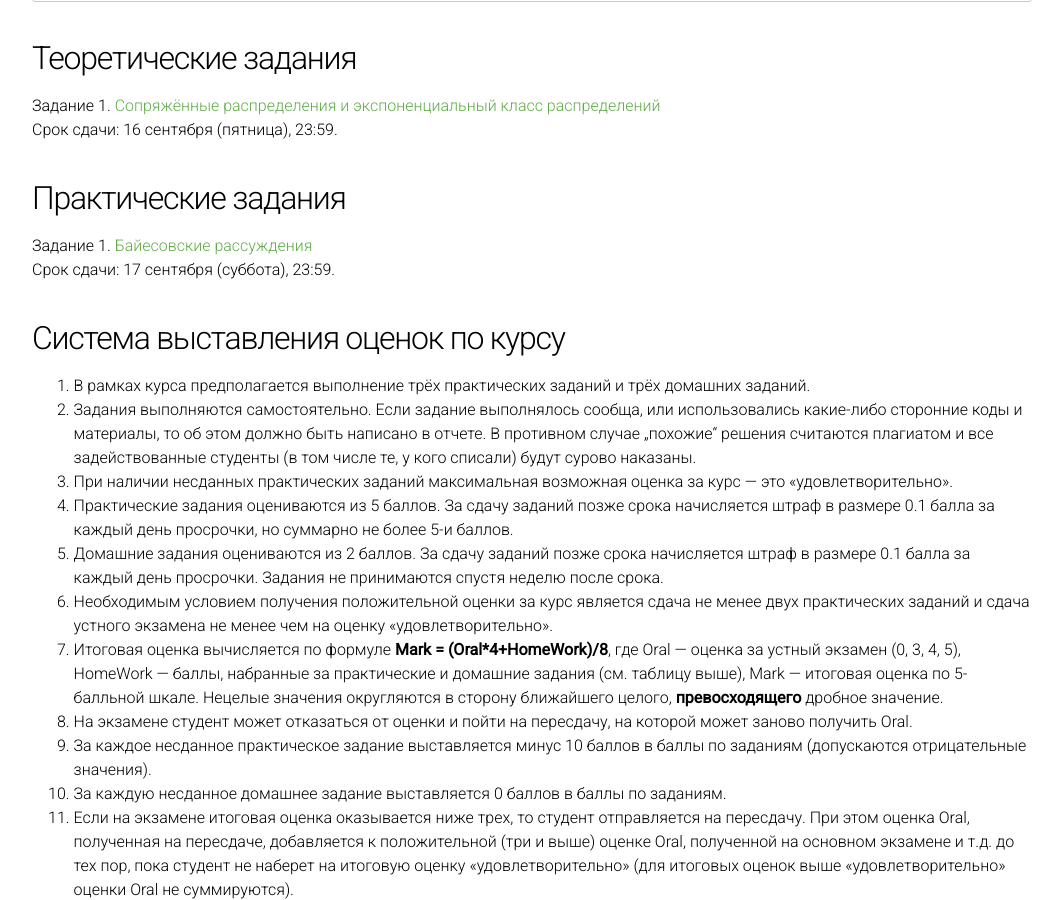
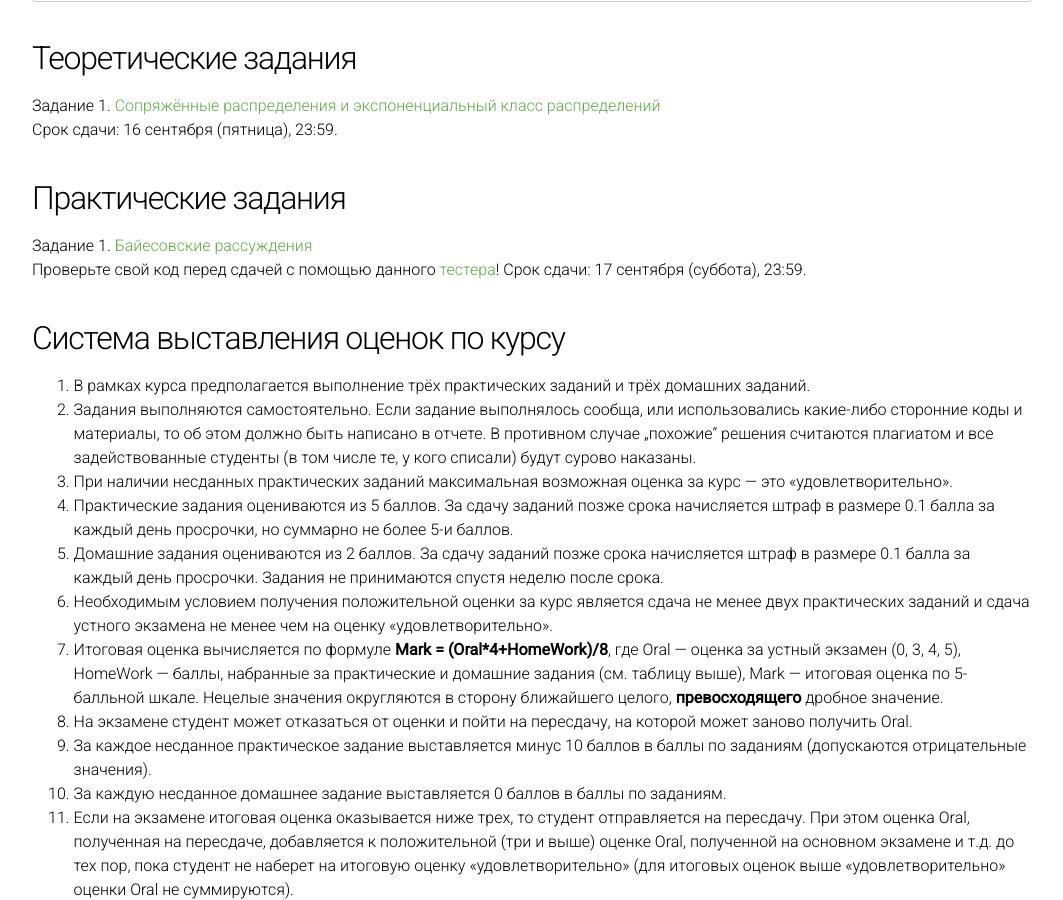
Before and after one commit to bayesgroup/bayesgroup.github.io, a Jekyll site: the page built from bmml/2016/bmml2016.md, in a window 1280 px wide and 900 px high, scrolled down 2140 px. Shown: the whole window, without its empty margins (108-1171 px from the left). Built offline with Jekyll 4.4.1, drawn with Linux system fonts in a browser that asks for light colours.

Commit message:
Update bmml2016.md

```diff
--- a/bmml/2016/bmml2016.md
+++ b/bmml/2016/bmml2016.md
@@ -51,6 +51,7 @@ permalink: /bmml/
 ## Практические задания
 
 Задание 1. [Байесовские рассуждения](/bmml/2016/Hometasks/BMML_Assignment1_2016.pdf)<br />
+Проверьте свой код перед сдачей с помощью данного [тестера](/bmml/2016/Hometasks/BMML1_tester_for_students.ipynb)!
 Срок сдачи: 17 сентября (суббота), 23:59.
 
 ## Система выставления оценок по курсу
```
